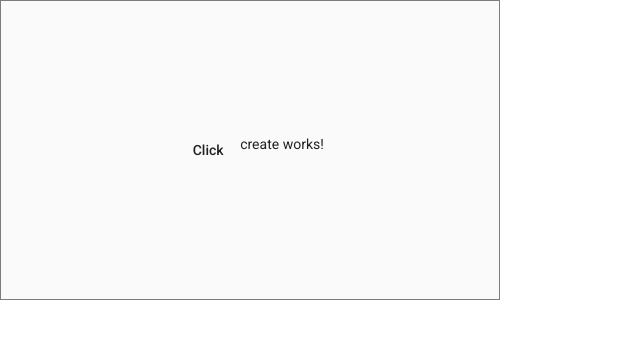
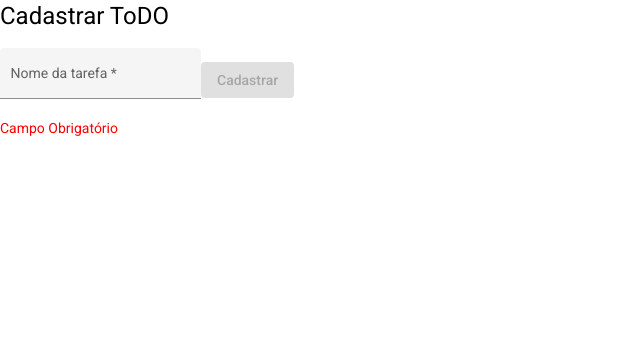
Before and after one commit to lpjunior/marechal-turma_2021_1-1, an Angular app: page /todo/create in a window 1280 px wide. Shown: the top 338 px of the page, without its empty margins (0-640 px from the left). Built offline with nearby package versions, Linux system fonts and the light colour scheme.

Commit message:
implementação do save no localstorage

```diff
--- /dev/null
+++ b/db.json
@@ -0,0 +1,3 @@
+{
+  "todo":{}
+}
--- a/package.json
+++ b/package.json
@@ -4,7 +4,7 @@
   "scripts": {
     "ng": "ng",
     "start": "ng serve",
-    "start:dev": "ng serve --live-reload --watch --verbose",
+    "start:dev": "ng build && ng serve --live-reload --watch --verbose",
     "build": "ng build",
     "watch": "ng build --watch --configuration development",
     "test": "ng test"
@@ -21,9 +21,9 @@
     "@angular/platform-browser": "~12.2.0",
     "@angular/platform-browser-dynamic": "~12.2.0",
     "@angular/router": "~12.2.0",
-    "json-server": "^0.17.0",
     "rxjs": "~6.6.0",
     "tslib": "^2.3.0",
+    "uuidv4": "^6.2.13",
     "zone.js": "~0.11.4"
   },
   "devDependencies": {
--- a/src/app/app.component.html
+++ b/src/app/app.component.html
@@ -1,4 +1,4 @@
-<mat-drawer-container class="menu-container" autosize>
+<!-- <mat-drawer-container class="menu-container" autosize>
   <mat-drawer #drawer class="menu-sidenav" mode="side">
     <p>{{title}}</p>
     <p *ngIf="showTexto">Aula 05 de Angular</p>
@@ -8,6 +8,6 @@
   </mat-drawer>
   <div class="sidenav-content">
     <button type="button" mat-button (click)="drawer.toggle()">Click</button>
-    <router-outlet></router-outlet>
   </div>
-</mat-drawer-container>
+</mat-drawer-container> -->
+<router-outlet></router-outlet>
--- a/src/app/todo/create/create.component.html
+++ b/src/app/todo/create/create.component.html
@@ -1 +1,16 @@
-<p>create works!</p>
+<section>
+  <h1>Cadastrar ToDO</h1>
+  <form [formGroup]="todoForm" (submit)="cadastrar()">
+    <mat-form-field appearance="fill">
+      <mat-label>Nome da tarefa</mat-label>
+      <input matInput placeholder="Tarefa" formControlName="inputNome" required>
+    </mat-form-field>
+    <button mat-raised-button color="primary" [disabled]="getNome.status != 'VALID'">Cadastrar</button>
+    <mat-error *ngIf="getNome.errors?.['required']">
+      <span style="color: red">Campo Obrigatório</span>
+    </mat-error>
+  </form>
+</section>
+<section>
+  <p>{{getNome.value}}</p>
+</section>
--- a/src/app/todo/create/create.component.ts
+++ b/src/app/todo/create/create.component.ts
@@ -1,15 +1,40 @@
 import { Component, OnInit } from '@angular/core';
+import { FormBuilder, FormGroup, Validators } from '@angular/forms';
+import { TodoService } from 'src/app/todo/services/todo.service';
+import { TodoStatus } from '../enums/status.enum';
+import { TodoModel } from '../models/todo.model';
 
 @Component({
-  selector: 'app-create',
+  selector: 'todo-create',
   templateUrl: './create.component.html',
-  styleUrls: ['./create.component.css']
+  styleUrls: ['./create.component.css'],
 })
 export class CreateComponent implements OnInit {
+  todoForm!: FormGroup;
 
-  constructor() { }
+  constructor(private formBuilder: FormBuilder, private todoService: TodoService) {}
 
   ngOnInit(): void {
+    this.todoForm = this.formBuilder.group({
+      inputNome: [
+        '', // valor inicial do input(elemento)
+        [ // validações
+          Validators.required, // campo requirido
+          Validators.pattern(/^[a-zA-Z0-9]+$/), // somente letras a-Z e números de 0-9
+          Validators.minLength(4), // minimo de caracteres
+          Validators.maxLength(150) // maximo de caracteres
+        ]
+      ], // formControl
+    });
+  } // services/todo
+
+  cadastrar() {
+    const todo = this.todoForm.getRawValue() as TodoModel;
+    todo.dataCriacao = new Date();
+    todo.status = TodoStatus.PENDENTE;
+
+    this.todoService.cadastrar(todo);
   }
 
+  get getNome() { return this.todoForm.get('inputNome')!; }
 }
--- /dev/null
+++ b/src/app/todo/enums/status.enum.ts
@@ -0,0 +1,5 @@
+export enum TodoStatus{
+  PENDENTE,
+  EM_ANDAMENTO,
+  CONCLUIDO,
+}
--- /dev/null
+++ b/src/app/todo/services/todo.service.ts
@@ -0,0 +1,17 @@
+import { Injectable } from '@angular/core';
+import { TodoModel } from '../models/todo.model';
+import * as uuid from 'uuid';
+
+@Injectable({
+  providedIn: 'root'
+})
+export class TodoService {
+
+  constructor() { }
+
+  cadastrar(todo: TodoModel): void {
+    todo.id = uuid.v4();
+    localStorage['todos'] = JSON.stringify(todo);
+    console.log('[todos]', localStorage['todos']); // exibir o que foi cadastrado
+  }
+}
```
Also changed, not shown: src/app/app-routing.module.ts (+6 -7 lines), src/app/app.module.ts (+5 -9 lines), src/app/todo/models/todo.model.ts (added, +9 -0 lines), src/app/todo/todo.module.ts (added, +26 -0 lines), 2 other files (tests, documents, lock files or other folders).
